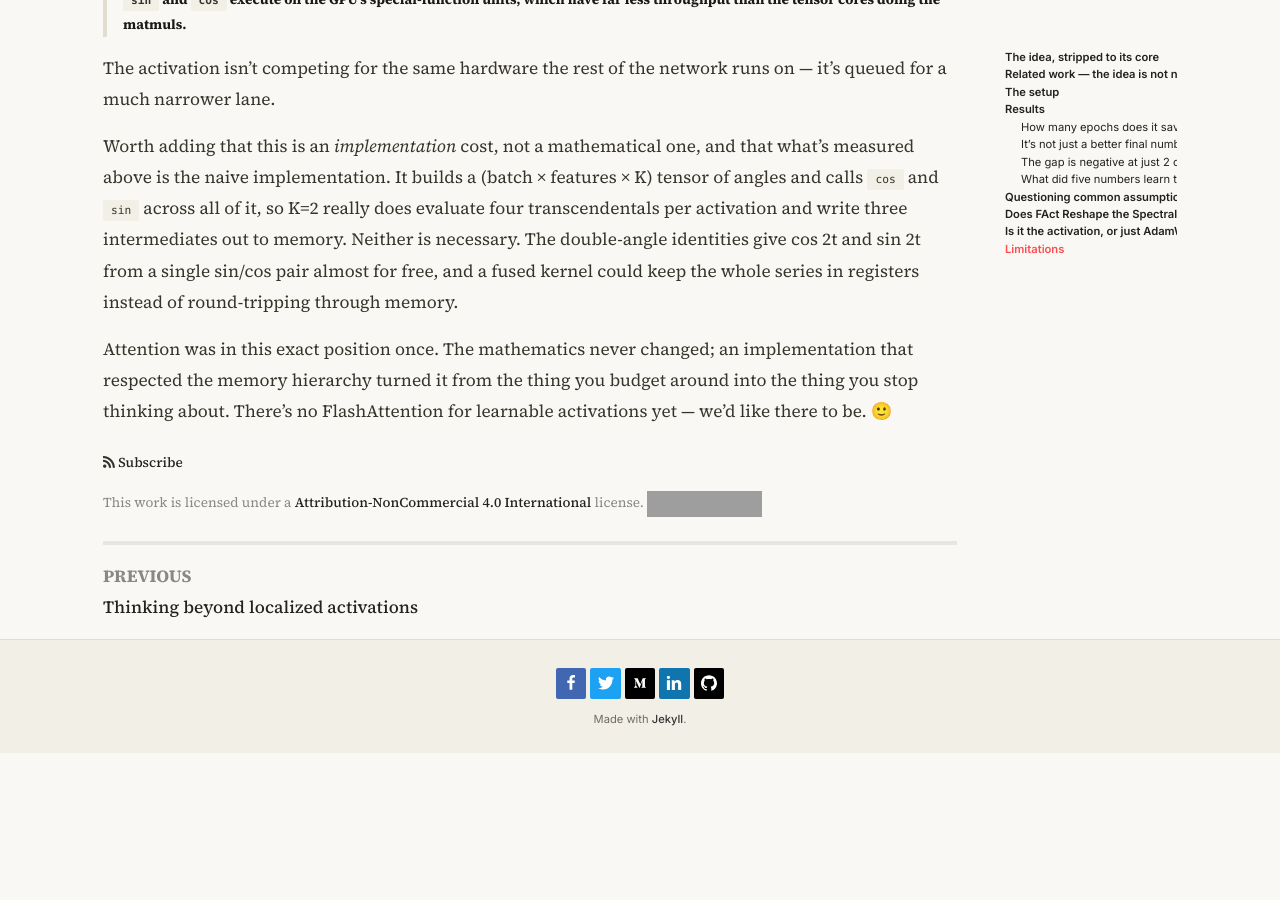
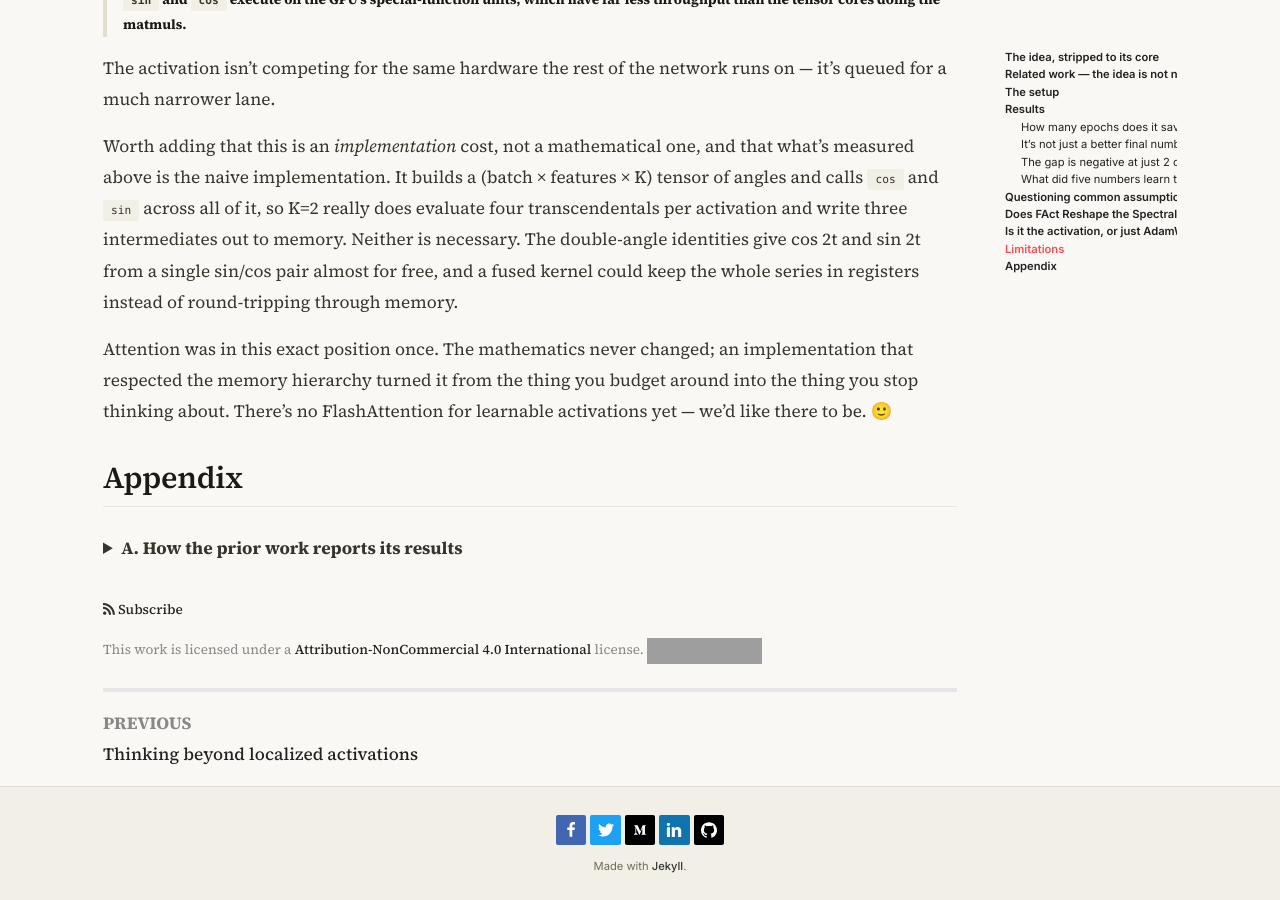
Before and after one commit to Arunprakash-A/Arunprakash-a.github.io, a Jekyll site: the page built from _posts/2026-08-11-learnable-activations-might-have-better-loss-landscape.md, in a window 1280 px wide and 900 px high, scrolled down 13198 px. Built offline with Jekyll 4.4.1, drawn with Linux system fonts in a browser that asks for light colours; nearby versions of some CDN libraries; before the commit the page ends 13951 px from its top, so only the background shows below that; part of the change alters nothing that is shown; grey boxes are pictures that could not be loaded.

Commit message:
Add Appendix A: how the prior work reports its results
Collapsible <details> appendix auditing the 11 cited methods on code release,
seeds, wall-clock reporting, and whether the gain is shown across training or
only as a final number. Compiled from the papers and repos.

Key findings: every ImageNet-scale learnable-activation result checked is
single-run (PAU states it explicitly -- "In all experiments except for
ImageNet, we report the mean of 5 runs"); no paper reports training-time
overhead against its own baseline; APL's 55 runs exceed this post's 5 seeds;
convergence curves are common but per-checkpoint gap quantification is not.

Co-Authored-By: Claude Sonnet 5 <noreply@anthropic.com>

```diff
--- a/_posts/2026-08-11-learnable-activations-might-have-better-loss-landscape.md
+++ b/_posts/2026-08-11-learnable-activations-might-have-better-loss-landscape.md
@@ -386,3 +386,58 @@ Attention was in this exact position once. The mathematics never changed; an
 implementation that respected the memory hierarchy turned it from the thing
 you budget around into the thing you stop thinking about. There's no
 FlashAttention for learnable activations yet — we'd like there to be. 🙂
+
+## Appendix
+
+<details>
+<summary style="cursor:pointer; padding:10px 0"><b>A. How the prior work reports its results</b></summary>
+<div markdown="1" style="padding:4px 0 8px">
+
+Since this post leans on seeds, per-epoch tracking and wall-clock honesty, it
+seems only fair to ask how the work in the table above reports *its* results.
+Compiled in August 2026 by reading each paper and, where one exists, its
+repository — so it reflects those versions and may miss later updates.
+
+| Method | Code | Seeds | Wall-clock | Gain shown over training |
+|---|---|---|---|---|
+| [APL](https://arxiv.org/abs/1412.6830) | ✓ Caffe model/solver files | **55 runs**, mean ± std | ✗ | ✗ final numbers only |
+| [PAU](https://arxiv.org/abs/1907.06732) | ✓ (superseded; demos are MNIST/F-MNIST) | 5 seeds ± — **but not on ImageNet** | ✗ | ✓ curves, incl. ImageNet |
+| [Rational nets](https://arxiv.org/abs/2004.01902) | ✓ | ✗ | ✗ | ✓ validation-loss curves |
+| [ACON](https://arxiv.org/abs/2009.04759) | ✓ **full ImageNet pipeline + weights** | ✗ | FLOPs/params only | one appendix figure |
+| [KAN](https://arxiv.org/abs/2404.19756) | ✓ actively maintained | 3 seeds, some experiments | grid-size scaling only | mixed |
+| [GAAF / LAAF](https://arxiv.org/abs/1906.01170) | ✓ but a Burgers PINN demo, TF 1.14 | ✗ | ✗ | ✓ loss vs epoch |
+| [F-KAN](https://arxiv.org/abs/2409.09323) | ✗ | ± given, **n never stated** | ✗ | ✓ convergence curves |
+| [KAF](https://arxiv.org/abs/2502.06018) | "will release" post-review | ✗ | GPT-2 only, not vision | ✗ ImageNet = final table |
+| [STAF](https://arxiv.org/abs/2502.00869) | project page, no repo found | ✗ | appendix mention | ✓ PSNR trajectories |
+| [SIREN](https://arxiv.org/abs/2006.09661) | ✓ | ✗ | one anecdote | — |
+| [DeepLABNet](https://arxiv.org/abs/1911.09257) | ✗ none found | ✗ | ✗ | — |
+
+**Multiple seeds are rare, and rarest exactly where they matter.** PAU is
+explicit about it: *"In all experiments except for ImageNet, we report the
+mean of 5 runs initialized with different seeds."* They ran five seeds
+everywhere and dropped the protocol at ImageNet scale — understandably, since
+that's where the compute hurts. ACON and KAF are single-run too. Every
+ImageNet-scale learnable-activation result I checked is a single run.
+
+**Wall-clock overhead is essentially unreported — 0 of 11 give a training-time
+comparison against their own baseline.** KAF's GPT-2 timing is the only real
+number and it's off-task. That's a conspicuous gap for a family of methods
+whose defining feature is replacing a cheap elementwise op with something
+expensive: PAU divides, KAN evaluates splines, the Fourier line calls
+transcendentals. The 2.2× above is not a flattering number, but it appears to
+be one of the few published at all.
+
+**Two places this post is not ahead.** APL ran **55 initializations**, an
+order of magnitude past the five here — "unusually many seeds" is not a claim
+available to us in general, only at ImageNet scale. And plotting a
+convergence curve is common: PAU, rational nets, F-KAN, STAF and GAAF all do
+it. What I did not find anywhere is the gap *quantified at every matched
+checkpoint* with a paired test across seeds, which is the actual difference
+in kind.
+
+**Code release is common but shallow.** Seven of eleven ship something, yet
+most is the activation module rather than a pipeline; ACON is the only one
+with training code and pretrained weights for ImageNet.
+
+</div>
+</details>
```
